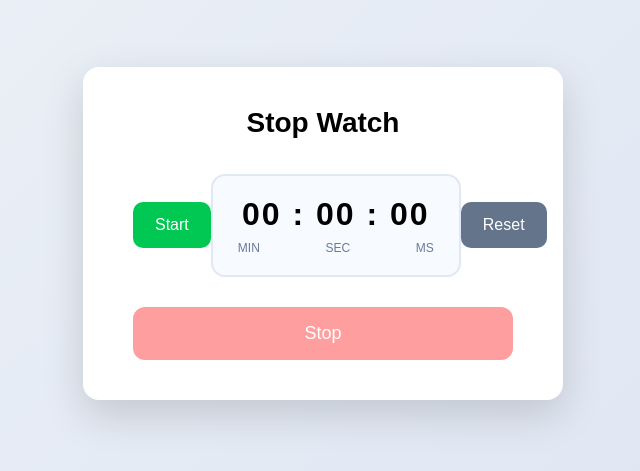
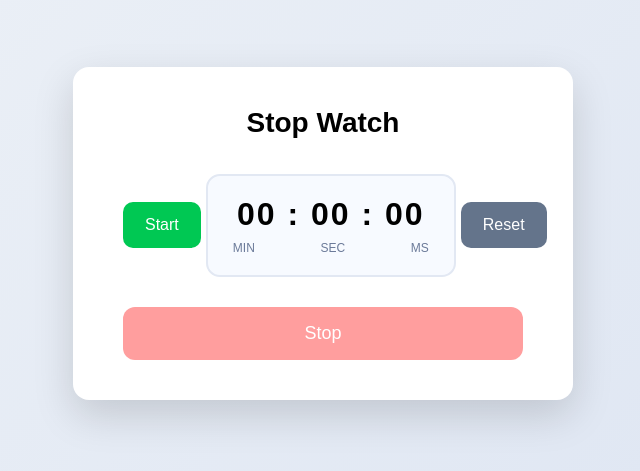
Before and after one commit to fredy-me/stop-watch, a plain HTML site: page index.html in a window 1280 px wide. Shown: the part 167-638 px from the top of the page, without its empty margins (317-957 px from the left). Drawn offline with Linux system fonts and the light colour scheme.

Commit message:
Changing and align buttons

```diff
--- a/style.css
+++ b/style.css
@@ -17,7 +17,7 @@ body {
     background: #ffffff;
     padding: 40px 50px;
     border-radius: 16px;
-    width: 480px;
+    width: 500px;
     box-shadow: 0 15px 40px rgba(0, 0, 0, 0.15);
     text-align: center;
 }
@@ -72,11 +72,13 @@ body {
 }
 
 .start {
+    margin-right: 5px;
     background: #00c853;
     color: #fff;
 }
 
 .reset {
+    margin-left: 5px;
     background: #64748b;
     color: #fff;
 }
```
